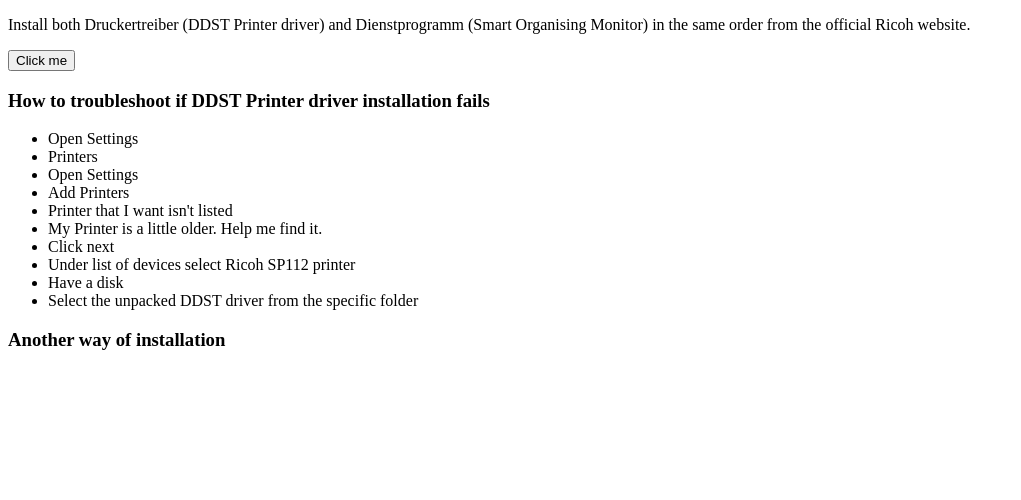
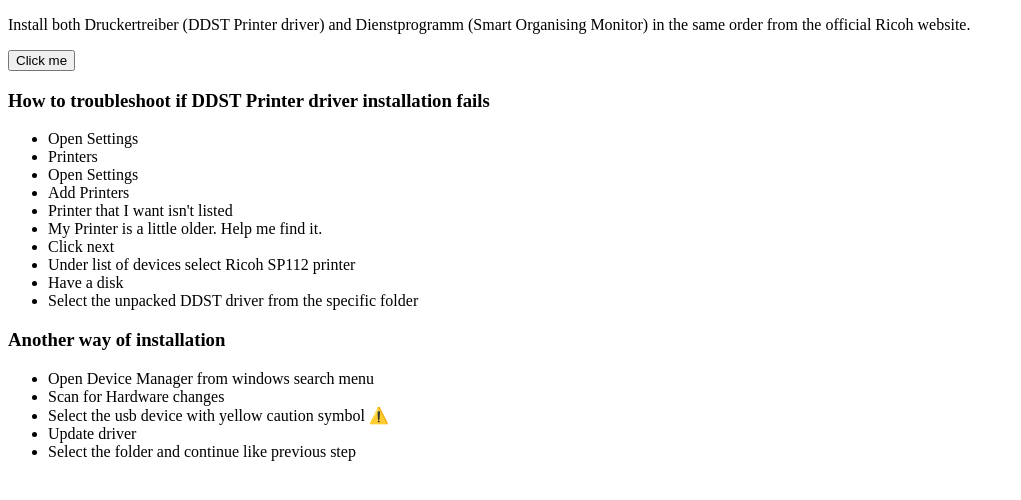
Before and after one commit to planapearson/RicohSP112, a plain HTML site: page index.html in a window 1280 px wide. Shown: the whole page, without its empty margins (0-1021 px from the left). Drawn offline with Linux system fonts and the light colour scheme.

Commit message:
Update index.html

```diff
--- a/index.html
+++ b/index.html
@@ -1,4 +1,4 @@
-<!doctype html>
+ <!doctype html>
 <html>
   <head>
     <title>Ricoh drivers</title>
@@ -13,7 +13,11 @@
     <li>Under list of devices select Ricoh SP112 printer</li><li>Have a disk</li><li>Select the unpacked DDST driver from the specific folder</li></ul></p>
 
     <h3>Another way of installation</h3>
-    <p></p>
+      <ul><li>Open Device Manager from windows search menu</li><li>Scan for Hardware changes</li><li>Select the usb device with yellow caution symbol &#9888;&#65039;</li><li>Update driver</li>
+        <li>Select the folder and continue like previous step</li></ul>
+
+
+
 
 
   </body>
```
